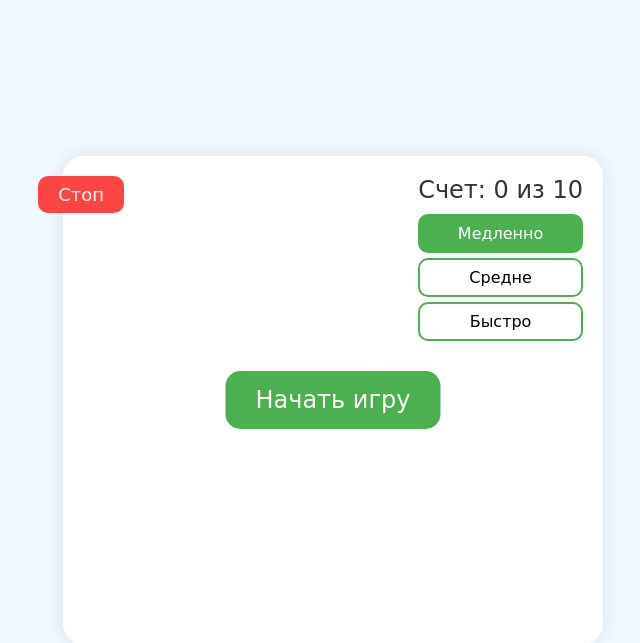
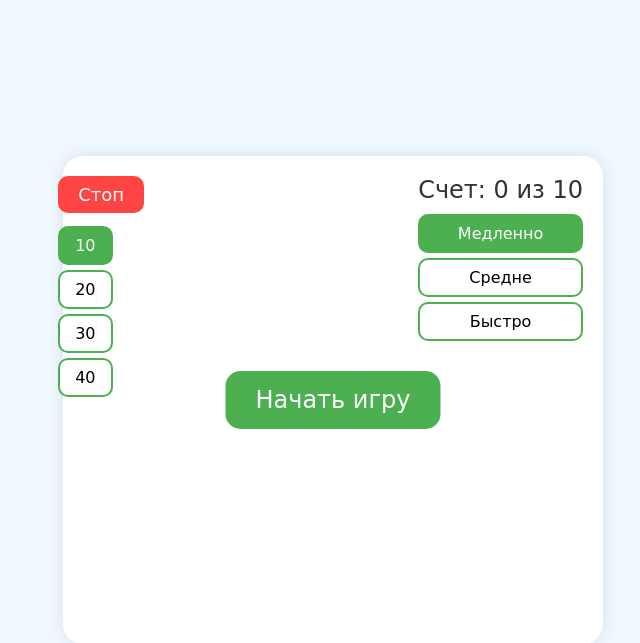
Before and after one commit to Sergey0408/ColorSquareChallenge, a Flask app: page / in a window 1280 px wide. Shown: the top 643 px of the page, without its empty margins (307-947 px from the left). Run offline with Flask 3, Linux system fonts and the light colour scheme; some libraries are stand-ins or nearby versions.

Commit message:
Enhance game functionality: Add adjustable round numbers, reposition stop button, and implement restart functionality.
Replit-Commit-Author: Agent
Replit-Commit-Session-Id: 8d33f3c9-8188-40c6-993a-fa1fc4f303a3
Replit-Commit-Screenshot-Url: https://storage.googleapis.com/screenshot-production-us-central1/c1c2e319-6578-4d99-b67d-fbaa1bb9f4a5/0eeb818e-be23-488d-9f29-7c15103b4ffb.jpg

```diff
--- a/static/css/style.css
+++ b/static/css/style.css
@@ -12,7 +12,7 @@ body {
 .game-container {
     width: 90vw;
     max-width: 500px;
-    aspect-ratio: 9/8; /* Changed from 9/16 to 9/8 to reduce height by half */
+    aspect-ratio: 9/8;
     background: white;
     border-radius: 20px;
     box-shadow: 0 0 20px rgba(0,0,0,0.1);
@@ -29,7 +29,7 @@ body {
 
 .stop-btn {
     position: absolute;
-    left: -380px;
+    left: -360px; /* Сдвинули на 20px вправо (с -380px до -360px) */
     top: 0;
     padding: 8px 20px;
     font-size: 18px;
@@ -44,6 +44,36 @@ body {
 
 .stop-btn:hover {
     background: #cc0000;
+}
+
+.rounds-controls {
+    position: absolute;
+    left: -360px;
+    top: 50px;
+    display: flex;
+    flex-direction: column;
+    gap: 5px;
+}
+
+.rounds-btn {
+    padding: 8px 15px;
+    font-size: 16px;
+    background: #fff;
+    border: 2px solid #4CAF50;
+    border-radius: 10px;
+    cursor: pointer;
+    font-family: inherit;
+    transition: all 0.3s;
+}
+
+.rounds-btn:hover {
+    background: #4CAF50;
+    color: white;
+}
+
+.rounds-btn.active {
+    background: #4CAF50;
+    color: white;
 }
 
 .score {
--- a/static/js/game.js
+++ b/static/js/game.js
@@ -4,6 +4,7 @@ class ColorSquaresGame {
         this.ctx = this.canvas.getContext('2d');
         this.score = 0;
         this.attempts = 0;
+        this.maxAttempts = 10;
         this.colors = [
             '#FF0000', '#00FF00', '#0000FF', '#FFFF00',
             '#FF00FF', '#00FFFF', '#FFA500', '#800080',
@@ -43,11 +44,16 @@ class ColorSquaresGame {
         document.getElementById('speed2').addEventListener('click', () => this.setSpeed('medium'));
         document.getElementById('speed3').addEventListener('click', () => this.setSpeed('fast'));
 
+        // Добавляем обработчики для кнопок выбора количества раундов
+        document.getElementById('rounds10').addEventListener('click', () => this.setMaxAttempts(10));
+        document.getElementById('rounds20').addEventListener('click', () => this.setMaxAttempts(20));
+        document.getElementById('rounds30').addEventListener('click', () => this.setMaxAttempts(30));
+        document.getElementById('rounds40').addEventListener('click', () => this.setMaxAttempts(40));
+
         document.getElementById('stopButton').addEventListener('click', () => {
             this.stopGame();
         });
 
-        // Добавляем привязку к this для handleClick
         this.canvas.addEventListener('click', (e) => this.handleClick(e));
 
         window.addEventListener('resize', () => {
@@ -58,6 +64,19 @@ class ColorSquaresGame {
             this.hideStartButton();
             this.startGame();
         });
+    }
+
+    setMaxAttempts(attempts) {
+        this.maxAttempts = attempts;
+        // Обновляем все кнопки выбора раундов
+        document.querySelectorAll('.rounds-btn').forEach(btn => {
+            btn.classList.remove('active');
+            if (btn.textContent === attempts.toString()) {
+                btn.classList.add('active');
+            }
+        });
+        // Обновляем отображение счета
+        this.updateScore();
     }
 
     showStartButton() {
@@ -115,7 +134,6 @@ class ColorSquaresGame {
             color2 = this.getRandomColor();
         } while (color2 === color1);
 
-        // Пересоздаём объект squares полностью
         this.squares = {
             bottom: [
                 {
@@ -141,7 +159,6 @@ class ColorSquaresGame {
         this.ctx.clearRect(0, 0, this.canvas.width, this.canvas.height);
 
         if (this.gameActive && this.squares) {
-            // Draw bottom squares
             if (this.squares.bottom) {
                 this.squares.bottom.forEach(square => {
                     this.ctx.fillStyle = square.color;
@@ -151,7 +168,6 @@ class ColorSquaresGame {
                 });
             }
 
-            // Draw falling square
             if (this.squares.falling) {
                 this.ctx.fillStyle = this.squares.falling.color;
                 this.ctx.fillRect(
@@ -188,7 +204,6 @@ class ColorSquaresGame {
         const x = e.clientX - rect.left;
         const y = e.clientY - rect.top;
 
-        // Scale mouse coordinates if canvas is scaled
         const scaleX = this.canvas.width / rect.width;
         const scaleY = this.canvas.height / rect.height;
         const canvasX = x * scaleX;
@@ -220,7 +235,7 @@ class ColorSquaresGame {
         this.attempts++;
         this.updateScore();
 
-        if (this.attempts >= 10) {
+        if (this.attempts >= this.maxAttempts) {
             this.endGame();
         } else {
             this.createNewRound();
@@ -234,7 +249,7 @@ class ColorSquaresGame {
         this.attempts++;
         this.updateScore();
 
-        if (this.attempts >= 10) {
+        if (this.attempts >= this.maxAttempts) {
             this.endGame();
         } else {
             this.createNewRound();
@@ -242,7 +257,7 @@ class ColorSquaresGame {
     }
 
     updateScore() {
-        document.getElementById('score').textContent = `${this.score} из 10`;
+        document.getElementById('score').textContent = `${this.score} из ${this.maxAttempts}`;
     }
 
     async startGame() {
@@ -264,7 +279,7 @@ class ColorSquaresGame {
         }
         window.gameAudio.playGameOver();
         setTimeout(() => {
-            alert(`Игра окончена! Ваш результат: ${this.score} из 10`);
+            alert(`Игра окончена! Ваш результат: ${this.score} из ${this.maxAttempts}`);
             this.showStartButton();
         }, 500);
     }
@@ -278,7 +293,6 @@ class ColorSquaresGame {
     }
 }
 
-// Start the game when the page loads
 window.addEventListener('load', () => {
     new ColorSquaresGame();
 });
--- a/templates/index.html
+++ b/templates/index.html
@@ -11,6 +11,12 @@
     <div class="game-container">
         <div class="controls">
             <button id="stopButton" class="stop-btn">Стоп</button>
+            <div class="rounds-controls">
+                <button id="rounds10" class="rounds-btn active">10</button>
+                <button id="rounds20" class="rounds-btn">20</button>
+                <button id="rounds30" class="rounds-btn">30</button>
+                <button id="rounds40" class="rounds-btn">40</button>
+            </div>
             <div class="score">Счет: <span id="score">0 из 10</span></div>
             <div class="speed-controls">
                 <button id="speed1" class="speed-btn active">Медленно</button>
```
